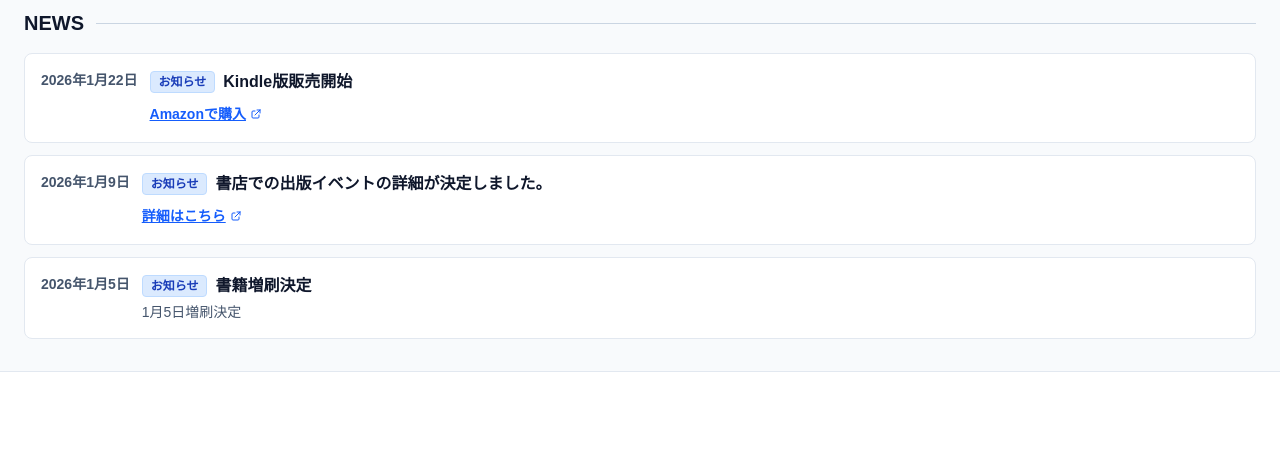
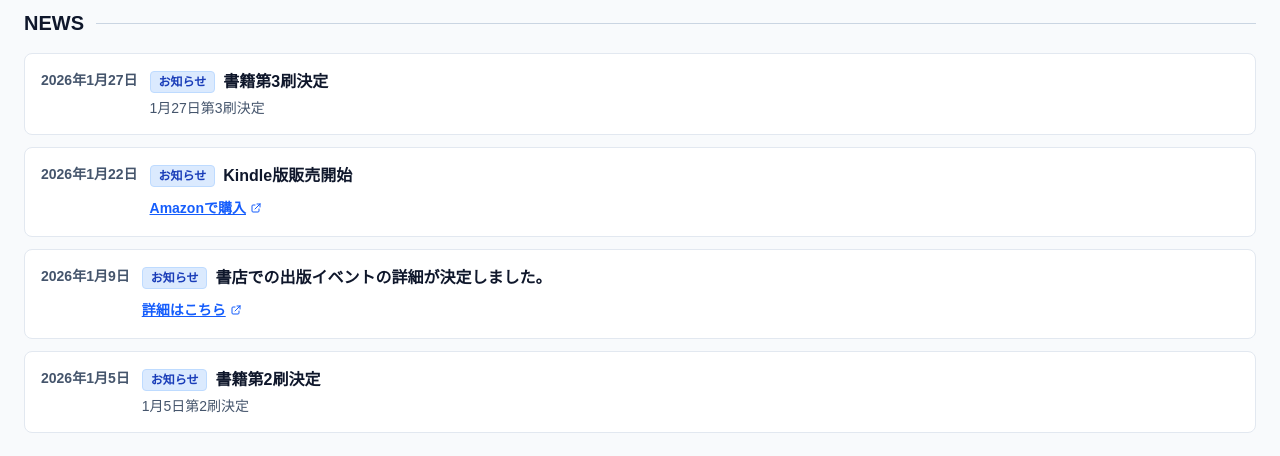
Before and after one commit to shonakamura345-creator/atapworks-ec, a Next.js app: page / in a window 1280 px wide. Shown: the part 1696-2152 px from the top of the page. Built offline with nearby package versions, Linux system fonts and the light colour scheme; no server answers.

Commit message:
注文番号統一 & 納品書に会社情報追加 & ニュース更新（第3刷）

```diff
--- a/app/components/Hero.tsx
+++ b/app/components/Hero.tsx
@@ -62,10 +62,10 @@ export default function Hero() {
                     {/* REPLACE with your actual photo: e.g. src="/my-photo.png" */}
                     <div className="relative w-full h-full max-w-md lg:max-w-xl">
                         <Image
-                            src="/Photoroom_20260103_080646.PNG"
+                            src="/hero_from_dsc01192.png"
                             alt="Sho Architect Portrait"
                             fill
-                            className="object-contain object-bottom drop-shadow-2xl"
+                            className="object-contain object-bottom drop-shadow-2xl rounded-2xl"
                             priority
                         />
                     </div>
--- a/app/data/news.ts
+++ b/app/data/news.ts
@@ -9,6 +9,13 @@ export type NewsItem = {
 };
 
 export const newsItems: NewsItem[] = [
+  {
+    id: "reprint3-2026-01-27",
+    date: "2026-01-27",
+    title: "書籍第3刷決定",
+    content: "1月27日第3刷決定",
+    category: "お知らせ",
+  },
   {
     id: "kindle-2026-01-22",
     date: "2026-01-22",
@@ -28,10 +35,10 @@ export const newsItems: NewsItem[] = [
     linkLabel: "詳細はこちら",
   },
   {
-    id: "reprint-2026-01-05",
+    id: "reprint2-2026-01-05",
     date: "2026-01-05",
-    title: "書籍増刷決定",
-    content: "1月5日増刷決定",
+    title: "書籍第2刷決定",
+    content: "1月5日第2刷決定",
     category: "お知らせ",
   },
   // 今後、ページ更新情報などを追加していきます
```
Also changed, not shown: public/DSC01192.JPG (added), public/hero_from_dsc01192.png (added).
